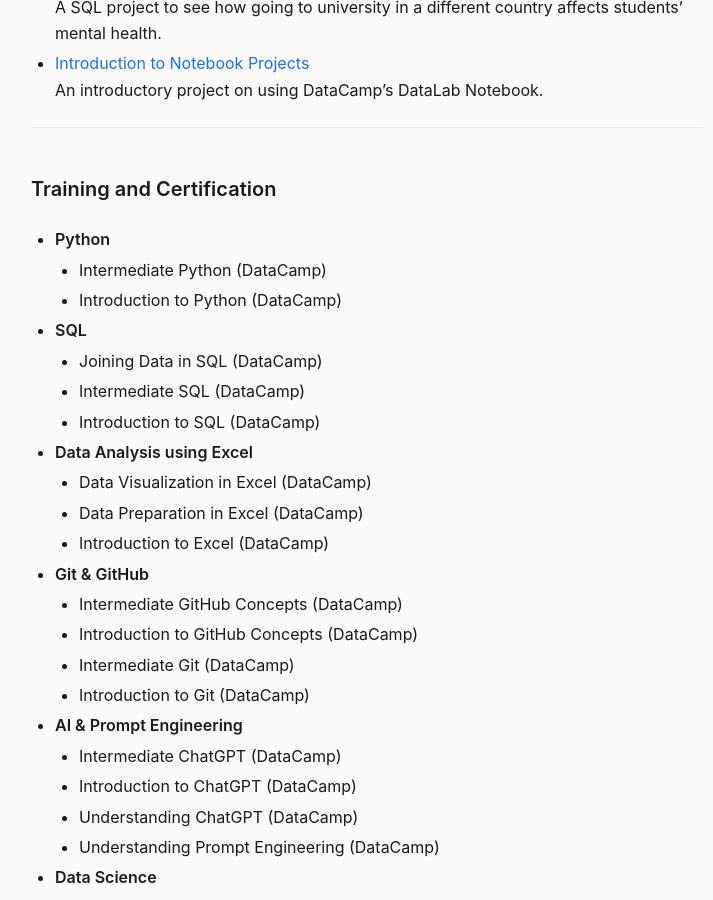
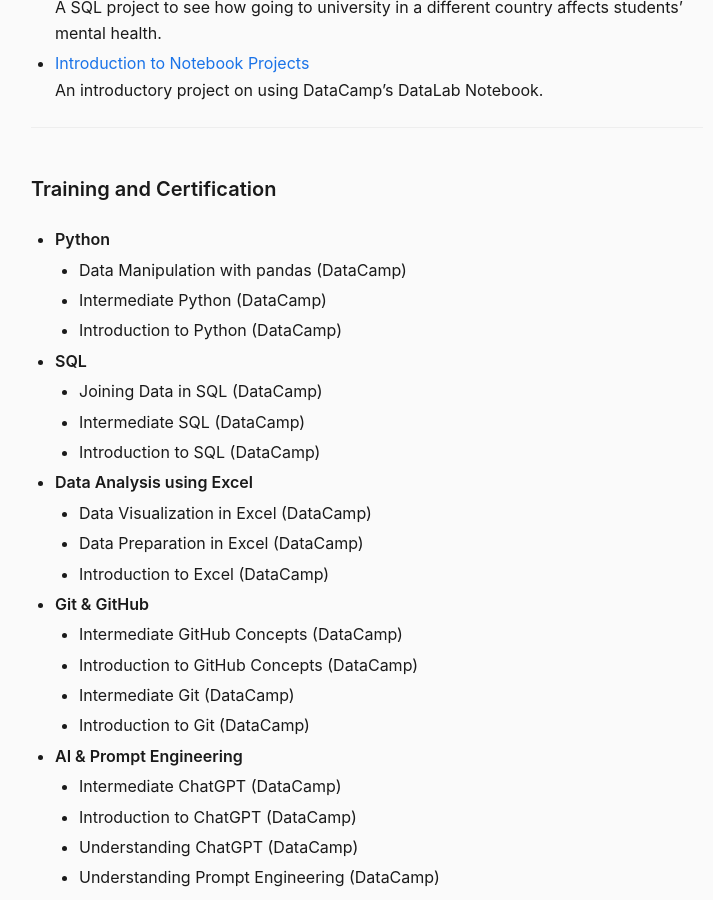
Before and after one commit to muntasimulhaque/muntasimulhaque.github.io, a Jekyll site: the page built from index.md, in a window 1280 px wide and 900 px high, scrolled down 2301 px. Shown: the whole window, without its empty margins (273-986 px from the left). Built offline with Jekyll 4.4.1, drawn with Linux system fonts in a browser that asks for light colours.

Commit message:
Update index.md

```diff
--- a/index.md
+++ b/index.md
@@ -64,6 +64,7 @@
 #### Training and Certification
 
 * **Python**
+    * Data Manipulation with pandas (DataCamp)
     * Intermediate Python (DataCamp)
     * Introduction to Python (DataCamp)
 * **SQL**
```
